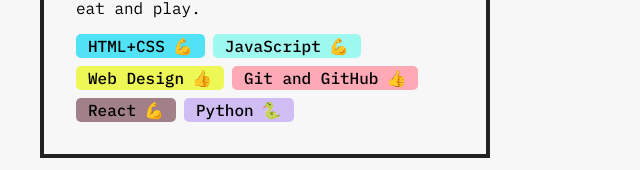
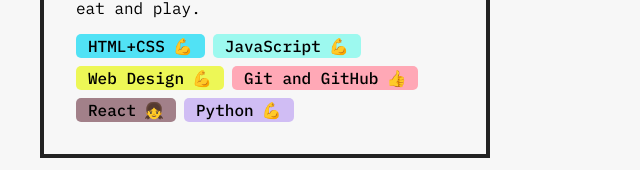
Before and after one commit to 001Pytom/react-pracrice-projects, a React (Create React App) app: page / in a window 1280 px wide. Shown: the part 524-694 px from the top of the page, without its empty margins (0-640 px from the left). Built offline with nearby package versions, Linux system fonts and the light colour scheme.

Commit message:
adjusted using destructuring

```diff
--- a/src/App.js
+++ b/src/App.js
@@ -14,12 +14,7 @@
 
         <div className="skill-list">
           {skills.map((skill) => (
-            <SkillList
-              key={skill.id}
-              skill={skill.skill}
-              icon={skill.icon}
-              color={skill.color}
-            />
+            <SkillList key={skill.id} skillObj={skill} />
           ))}
         </div>
       </div>
--- a/src/project1/Skilllist.js
+++ b/src/project1/Skilllist.js
@@ -1,10 +1,14 @@
-function SkillList(props) {
-  const skillColor = { backgroundColor: props.color };
+function SkillList({ skillObj }) {
+  const skillColor = { backgroundColor: skillObj.color };
 
   return (
     <div className="skill" style={skillColor}>
-      <p>{props.skill}</p>
-      <span>{props.icon}</span>
+      <p>{skillObj.skill}</p>
+      <span>
+        {skillObj.level === "beginner" && "👧"}
+        {skillObj.level === "intermediate" && "👍"}
+        {skillObj.level === "advanced" && "💪"}
+      </span>
     </div>
   );
 }
--- a/src/project1/skills.js
+++ b/src/project1/skills.js
@@ -2,32 +2,32 @@
   {
     id: 1,
     skill: "HTML+CSS",
-    icon: "💪",
     color: "#51e2f5",
+    level: "advanced",
   },
   {
     id: 2,
     skill: "JavaScript",
-    icon: "💪",
     color: "#9df9ef",
+    level: "advanced",
   },
   {
     id: 3,
     skill: "Web Design",
-    icon: "👍",
     color: "#edf756",
+    level: "advanced",
   },
   {
     id: 4,
     skill: "Git and GitHub",
-    icon: "👍",
     color: "#ffa8B6",
+    level: "intermediate",
   },
   {
     id: 5,
     skill: "React",
-    icon: "💪",
     color: "#a28089",
+    level: "beginner",
   },
 
   {
@@ -35,6 +35,7 @@
     skill: "Python",
     icon: "🐍",
     color: "#d0bdf4",
+    level: "advanced",
   },
 ];
 
```
